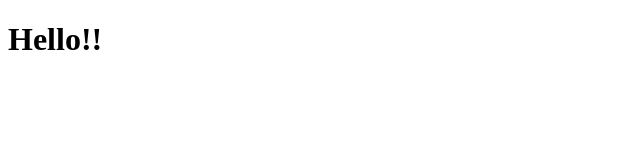
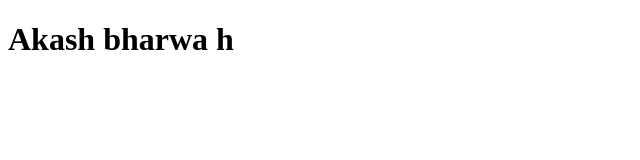
Before and after one commit to AayushVerma5003/test, a plain HTML site: page site/index.html in a window 1280 px wide. Shown: the whole page, without its empty margins (0-640 px from the left). Drawn offline with Linux system fonts and the light colour scheme.

Commit message:
small change

```diff
--- a/site/index.html
+++ b/site/index.html
@@ -4,6 +4,6 @@
 	<title>Aayush Verma</title>
 </head>
 <body>
-	<h1>Hello!!</h1>
+	<h1>Akash bharwa h</h1>
 </body>
 </html>
```
